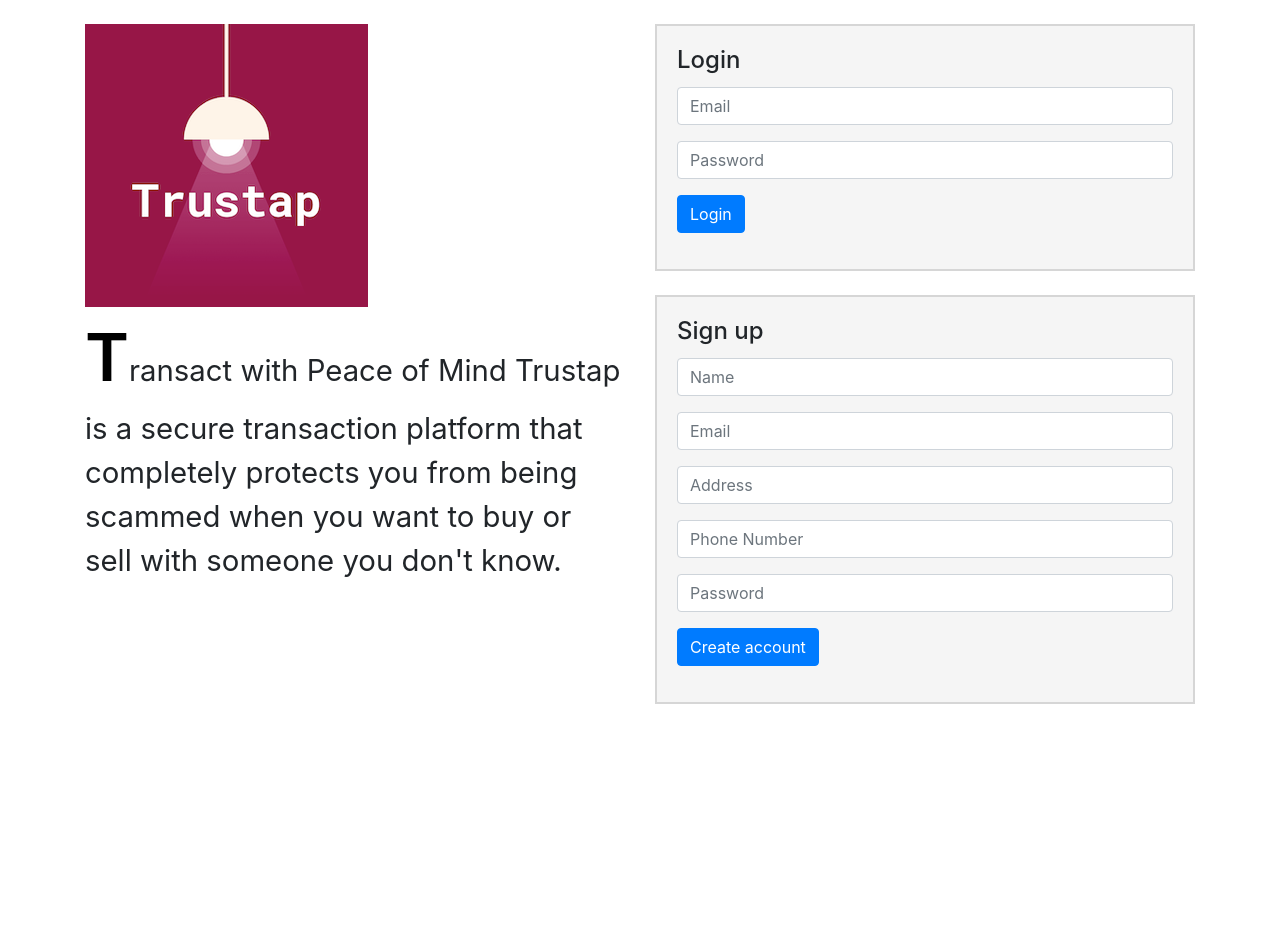
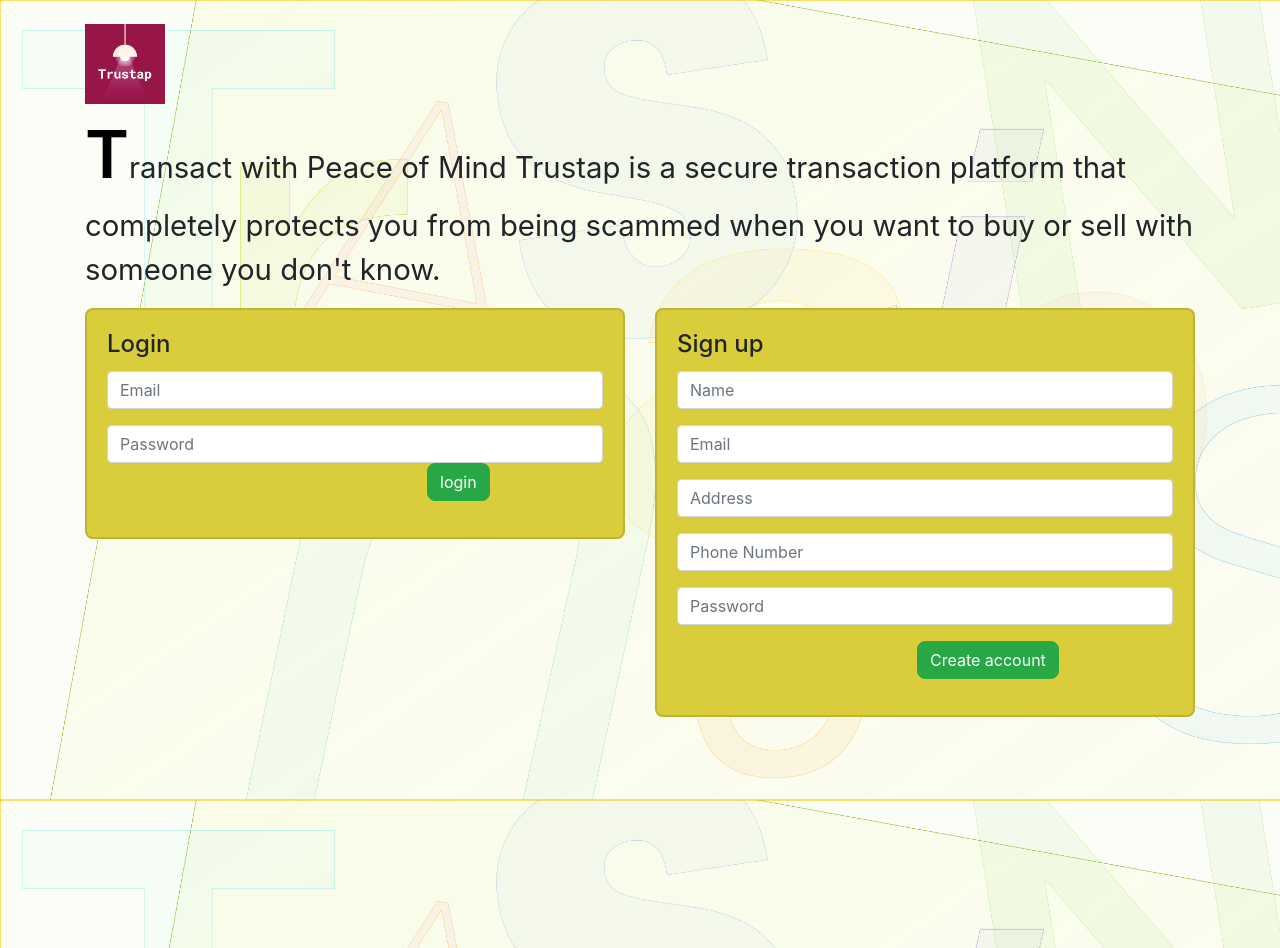
Before and after one commit to cimtiaz/webapp-fg2, a React (Create React App) app in the folder frontend/: page /about in a window 1280 px wide. Before the commit the page ends 824 px from the top, so only its background shows below. Built offline with nearby package versions, Linux system fonts and the light colour scheme.

Commit message:
Updated layout with CSS and bootstrap changes

```diff
--- a/frontend/public/index.html
+++ b/frontend/public/index.html
@@ -10,6 +10,12 @@
       content="Web site created using create-react-app"
     />
     <link rel="apple-touch-icon" href="logo192.png" />
+    <link
+      rel="stylesheet"
+      href="https://stackpath.bootstrapcdn.com/bootstrap/4.4.1/css/bootstrap.min.css"
+      integrity="sha384-Vkoo8x4CGsO3+Hhxv8T/Q5PaXtkKtu6ug5TOeNV6gBiFeWPGFN9MuhOf23Q9Ifjh"
+      crossorigin="anonymous"
+    />
     <!--
       manifest.json provides metadata used when your web app is installed on a
       user's mobile device or desktop. See https://developers.google.com/web/fundamentals/web-app-manifest/
@@ -24,7 +30,7 @@
       work correctly both with client-side routing and a non-root public URL.
       Learn how to configure a non-root public URL by running `npm run build`.
     -->
-    <title>SDA 6 starter</title>
+    <title>Trustme</title>
   </head>
   <body>
     <noscript>You need to enable JavaScript to run this app.</noscript>
--- a/frontend/src/App.css
+++ b/frontend/src/App.css
@@ -1,6 +1,11 @@
 body {
   min-height: 100vh;
   background-color: white;
+  background-image: url("/home/images/0 TT empty bg.png");
+  -webkit-background-size: cover;
+  -moz-background-size: cover;
+  -o-background-size: cover;
+  background-size: cover;
 }
 
 .App {
@@ -38,9 +43,10 @@
 }
 
 .card {
-  background-color: whitesmoke;
+  background-color: rgb(218, 205, 60);
   border: 2px solid rgba(0, 0, 0, 0.125);
-  border-radius: 0;
+  border-radius: 8px;
+  margin-top: 10rem;
 }
 
 .row-3 {
@@ -65,8 +71,8 @@
 
 .mt-5 {
   margin-top: 0pt !important;
-  background-color: rgba(0, 0, 0, 0.025);
   min-height: 100vh;
+  padding-top: 0rem;
 }
 
 .center-content {
@@ -86,8 +92,8 @@
 }
 
 .div-img img {
-  max-width:100%;
-  max-height:100%;
+  max-width: 100%;
+  max-height: 100%;
 }
 html,
 body,
@@ -270,3 +276,33 @@
 .show {
   visibility: visible;
 }
+.logo {
+  height: 80px;
+  width: 80px;
+}
+.btn {
+  border-radius: 8px;
+}
+#uploadbtn {
+  margin-left: 450px;
+}
+#loginbtn {
+  margin-left: 20em;
+}
+#registerbtn {
+  margin-left: 15em;
+}
+.row {
+  margin-bottom: 0rem;
+}
+.col-md-12 .row .card {
+  padding-top: 0rem;
+}
+#loginform {
+  margin-top: -10rem;
+}
+.About-us {
+  margin-top: 5rem;
+  width: 50rem;
+  text-align: justify;
+}
--- a/frontend/src/components/auth/LoginForm.js
+++ b/frontend/src/components/auth/LoginForm.js
@@ -1,13 +1,13 @@
-import React, {useState} from 'react';
+import React, { useState } from "react";
 
-function LoginForm({onSubmit}) {
+function LoginForm({ onSubmit }) {
   const [email, setEmail] = useState("");
   const [password, setPassword] = useState("");
 
   return (
     <div className="card">
       <div className="card-body">
-                <h4 className="card-title" >Login</h4>
+        <h4 className="card-title">Login</h4>
         <div>
           <div className="form-group">
             <input
@@ -15,7 +15,8 @@
               className="form-control"
               placeholder="Email"
               value={email}
-                            onChange={e => setEmail(e.target.value)} />
+              onChange={e => setEmail(e.target.value)}
+            />
           </div>
 
           <div className="form-group">
@@ -24,15 +25,17 @@
               placeholder="Password"
               className="form-control"
               value={password}
-                            onChange={e => setPassword(e.target.value)} />
-                    </div>
-
+              onChange={e => setPassword(e.target.value)}
+            />
             <div className="form-group">
               <button
-                            className="btn btn-primary"
-                            onClick={() => onSubmit({email, password})}>
-                            Login
+                className="btn btn-success"
+                id="loginbtn"
+                onClick={() => onSubmit({ email, password })}
+              >
+                login
               </button>
+            </div>
           </div>
         </div>
       </div>
--- a/frontend/src/components/auth/LoginPage.js
+++ b/frontend/src/components/auth/LoginPage.js
@@ -21,19 +21,21 @@
       <div className="wrapper">
         <div className="container">
           <div className="row mt-4">
-                        <div className="col-md-6 ">
-                            <img src="logo.png" alt="logo" />
-                            <p className="big-p">Transact with Peace of Mind
-                                                 Trustap is a secure transaction platform that completely protects you
-                                                 from being scammed when you want to buy or sell with someone you don't know. </p>
+            <div className="col-lg-12 ">
+              <img src="logo.png" alt="logo" className="logo" />
+              <p className="big-p">
+                Transact with Peace of Mind Trustap is a secure transaction
+                platform that completely protects you from being scammed when
+                you want to buy or sell with someone you don't know.{" "}
+              </p>
             </div>
-                        <div className="col-md-6">
+            <div className="col-md-12" id="loginform">
               <div className="row">
-                                <div className="col-12 strong-shadow">
+                <div className="col-6 mt-5 strong-shadow">
                   <LoginForm onSubmit={this.login} />
                 </div>
-                                <div className="col-12 mt-4">
-                                    <RegisterForm onSubmit={this.register}/>
+                <div className="col-6 mt-5">
+                  <RegisterForm onSubmit={this.register} />
                 </div>
               </div>
             </div>
--- a/frontend/src/components/auth/RegisterForm.js
+++ b/frontend/src/components/auth/RegisterForm.js
@@ -1,6 +1,6 @@
-import React, {useState} from "react";
+import React, { useState } from "react";
 
-function RegisterForm({onSubmit}) {
+function RegisterForm({ onSubmit }) {
   const [name, setName] = useState("");
   const [email, setEmail] = useState("");
   const [password, setPassword] = useState("");
@@ -17,38 +17,40 @@
               type="text"
               className="form-control"
               value={name}
-                            onChange={ e => setName(e.target.value) }
-                            placeholder="Name"/>
+              onChange={e => setName(e.target.value)}
+              placeholder="Name"
+            />
           </div>
 
           <div className="form-group">
             <input
               type="email"
               value={email}
-                            onChange={ e => setEmail(e.target.value) }
+              onChange={e => setEmail(e.target.value)}
               className="form-control"
-                            placeholder="Email"/>
+              placeholder="Email"
+            />
           </div>
 
           <div className="form-group">
             <input
               type="address"
               value={address}
-                            onChange={ e => setAddress(e.target.value) }
+              onChange={e => setAddress(e.target.value)}
               className="form-control"
-                            placeholder="Address"/>
+              placeholder="Address"
+            />
           </div>
 
           <div className="form-group">
             <input
               type="phone"
               value={phone}
-                            onChange={ e => setPhone(e.target.value) }
+              onChange={e => setPhone(e.target.value)}
               className="form-control"
-                            placeholder="Phone Number"/>
+              placeholder="Phone Number"
+            />
           </div>
-
-
 
           <div className="form-group">
             <input
@@ -56,17 +58,19 @@
               placeholder="Password"
               className="form-control"
               value={password}
-                            onChange={e => setPassword(e.target.value)} />
+              onChange={e => setPassword(e.target.value)}
+            />
           </div>
 
           <div className="form-group">
             <button
-                            className="btn btn-primary"
-                            onClick={e => onSubmit({name, email, password,address,phone})}>
+              className="btn btn-success"
+              id="registerbtn"
+              onClick={e => onSubmit({ name, email, password, address, phone })}
+            >
               Create account
             </button>
           </div>
-
         </div>
       </div>
     </div>
--- a/frontend/src/components/seller/SellerPage.js
+++ b/frontend/src/components/seller/SellerPage.js
@@ -4,12 +4,11 @@
 import SellerApi from "./../../api/SellerApi";
 
 class SellerPage extends Component {
-
   constructor(props) {
     super(props);
 
     this.state = {
-            seller : []
+      seller: []
     };
   }
 
@@ -20,34 +19,32 @@
       const newSellers = this.state.seller;
 
       this.setState({
-                seller: newSellers,
+        seller: newSellers
       });
     } catch (e) {
       console.error(e);
     }
   }
 
-
   render() {
     return (
       <div className="wrapper">
         <div className="container">
           <div className="row mt-4">
-                        <div className="col-md-6">
+            <div className="col-lg-12">
               <div className="row">
-                                <div className="col-12 strong-shadow">
-                                   <SellerForm onSubmit={(sellerData) => this.createSeller(sellerData)}/>
-                                    <form onSubmit={this._handleSubmit} >
-                                                         </form>
-                                </div>
-
-
+                <div className="col-lg-12 strong-shadow">
+                  <SellerForm
+                    onSubmit={sellerData => this.createSeller(sellerData)}
+                  />
+                  <br />
+                  <form onSubmit={this._handleSubmit}></form>
                 </div>
               </div>
             </div>
           </div>
         </div>
-
+      </div>
     );
   }
 }
--- a/frontend/src/components/seller/UploadForm.js
+++ b/frontend/src/components/seller/UploadForm.js
@@ -4,8 +4,8 @@
   constructor(props) {
     super(props);
     this.state = {
-      file: '',
-      imagePreviewUrl: ''
+      file: "",
+      imagePreviewUrl: ""
     };
     this._handleImageChange = this._handleImageChange.bind(this);
     this._handleSubmit = this._handleSubmit.bind(this);
@@ -27,29 +27,36 @@
         file: file,
         imagePreviewUrl: reader.result
       });
+    };
+    if (file) {
+      reader.readAsDataURL(file);
     }
-    if (file) {
-        reader.readAsDataURL(file);
-    }
-
   }
 
   render() {
-    let {imagePreviewUrl} = this.state;
+    let { imagePreviewUrl } = this.state;
     let $imagePreview = null;
     if (imagePreviewUrl) {
-      $imagePreview = (<img src={imagePreviewUrl} />);
+      $imagePreview = <img src={imagePreviewUrl} />;
     }
 
     return (
       <div>
+        <div>
           <input type="file" onChange={this._handleImageChange} />
-          <button type="submit" onClick={this._handleSubmit}>Upload Image</button>
-        {$imagePreview}
+          <button
+            className="btn btn-success"
+            id="uploadbtn"
+            type="submit"
+            onClick={this._handleSubmit}
+          >
+            Upload Image
+          </button>
+          {$imagePreview}
+        </div>
       </div>
-    )
+    );
   }
-
 }
 
 export default UploadForm;
```
Also changed, not shown: frontend/src/App.js (+15 -16 lines), frontend/src/components/about/About.js (+30 -12 lines), frontend/src/components/buyer/Buyer.js (+16 -18 lines), frontend/src/components/layout/Navbar.js (+28 -14 lines), frontend/src/components/seller/SellerForm.js (+20 -17 lines), frontend/public/home/images/0 TT empty bg.png (added), frontend/public/home/images/TT bg empty.png (added). Lines whose indentation alone changed are shown as unchanged.
